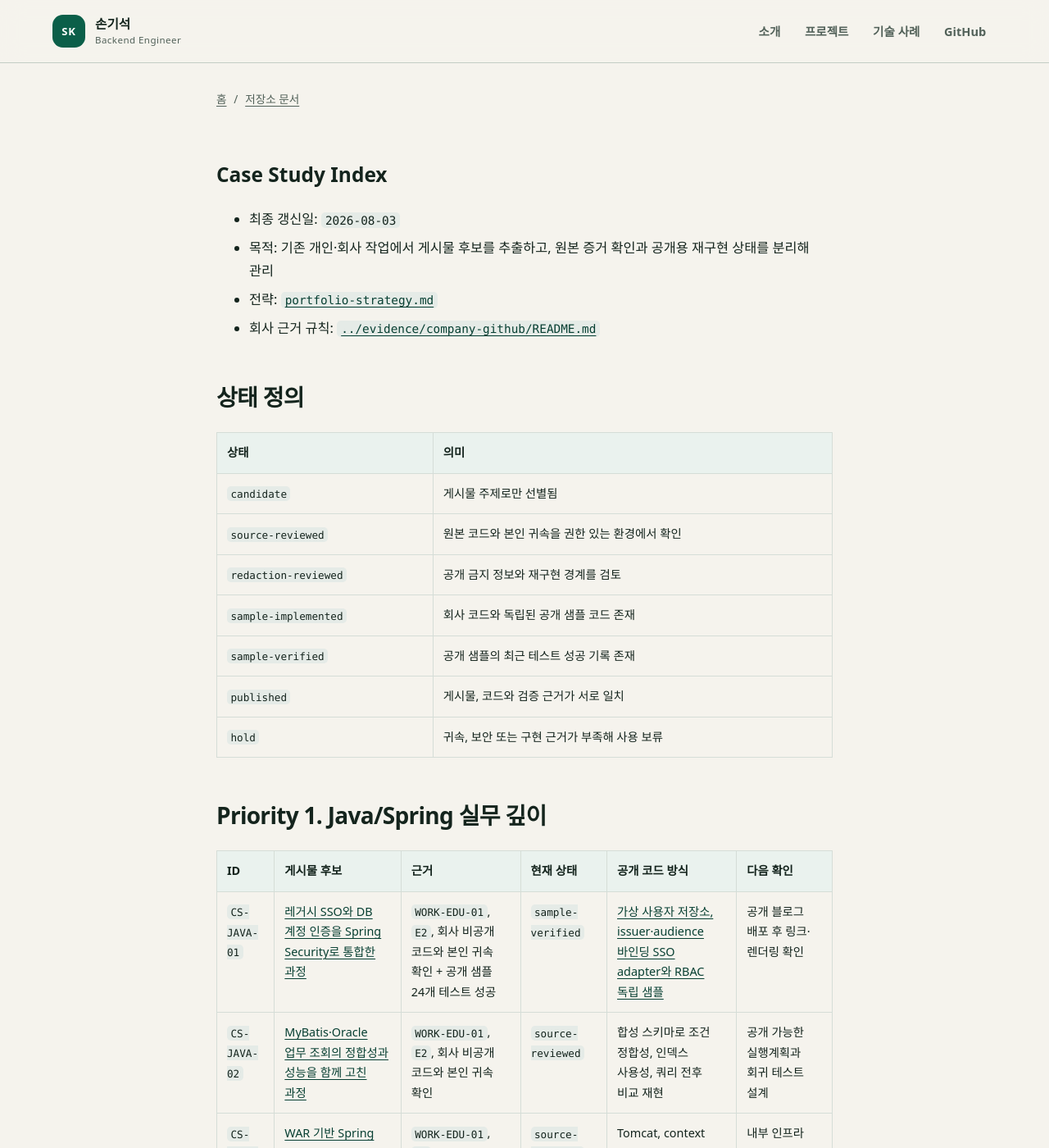
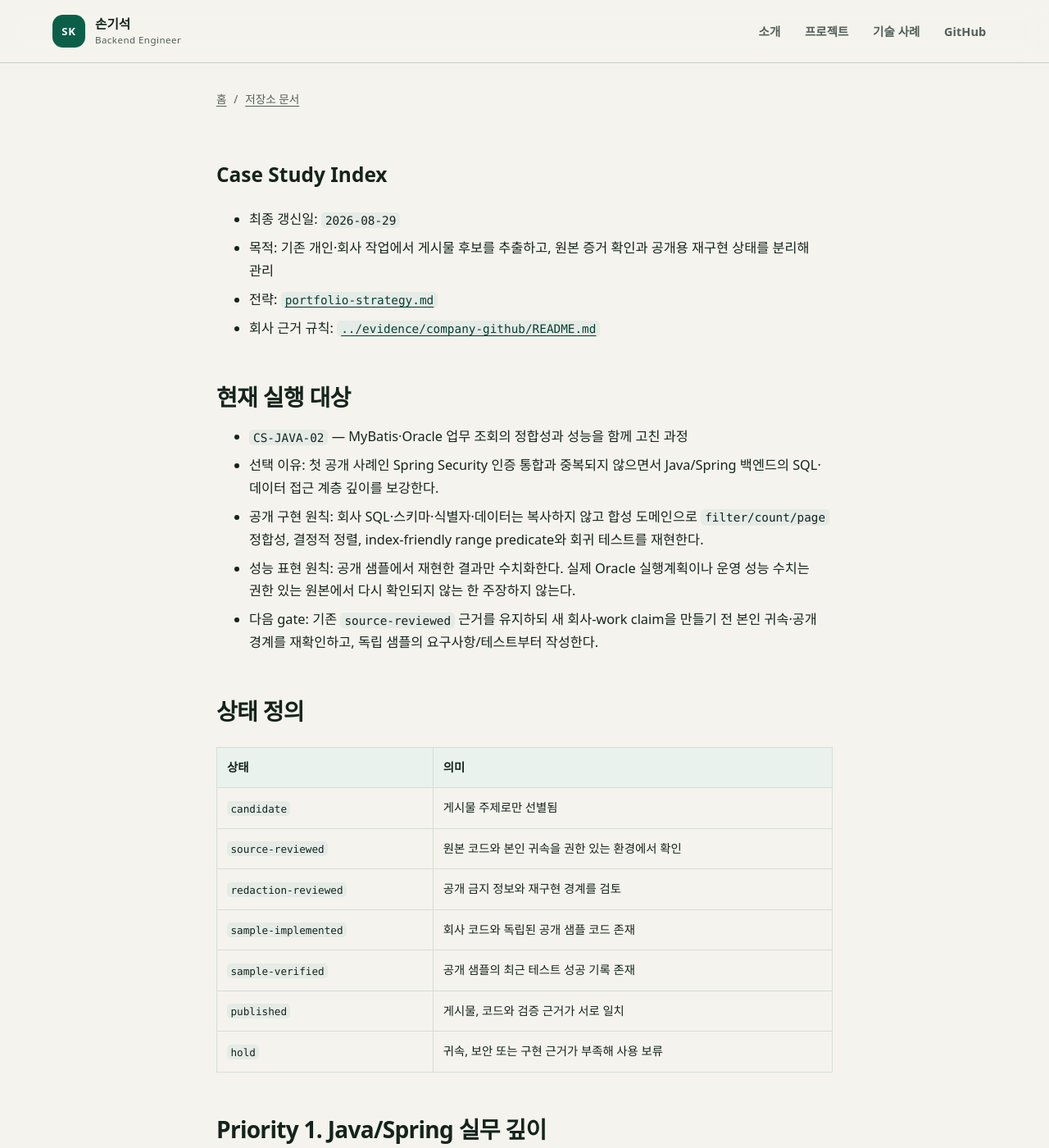
Before and after one commit to son1004007/engineering-career-portfolio, a Jekyll site: the page built from 03_portfolio/case-study-index.md, in a window 1280 px wide and 1400 px high. Shown: the whole window at 82% size. Built offline with Jekyll 4.4.1, drawn with Linux system fonts in a browser that asks for light colours; our own code applies the rules of GitHub Pages for plain Markdown files; some of the changed text lies outside the part shown.

Commit message:
docs: select next Java Spring case study

```diff
--- a/03_portfolio/case-study-index.md
+++ b/03_portfolio/case-study-index.md
@@ -1,9 +1,17 @@
 # Case Study Index
 
-- 최종 갱신일: `2026-08-03`
+- 최종 갱신일: `2026-08-29`
 - 목적: 기존 개인·회사 작업에서 게시물 후보를 추출하고, 원본 증거 확인과 공개용 재구현 상태를 분리해 관리
 - 전략: [`portfolio-strategy.md`](portfolio-strategy.md)
 - 회사 근거 규칙: [`../evidence/company-github/README.md`](../evidence/company-github/README.md)
+
+## 현재 실행 대상
+
+- `CS-JAVA-02` — MyBatis·Oracle 업무 조회의 정합성과 성능을 함께 고친 과정
+- 선택 이유: 첫 공개 사례인 Spring Security 인증 통합과 중복되지 않으면서 Java/Spring 백엔드의 SQL·데이터 접근 계층 깊이를 보강한다.
+- 공개 구현 원칙: 회사 SQL·스키마·식별자·데이터는 복사하지 않고 합성 도메인으로 `filter/count/page` 정합성, 결정적 정렬, index-friendly range predicate와 회귀 테스트를 재현한다.
+- 성능 표현 원칙: 공개 샘플에서 재현한 결과만 수치화한다. 실제 Oracle 실행계획이나 운영 성능 수치는 권한 있는 원본에서 다시 확인되지 않는 한 주장하지 않는다.
+- 다음 gate: 기존 `source-reviewed` 근거를 유지하되 새 회사-work claim을 만들기 전 본인 귀속·공개 경계를 재확인하고, 독립 샘플의 요구사항/테스트부터 작성한다.
 
 ## 상태 정의
 
@@ -22,7 +30,7 @@
 | ID | 게시물 후보 | 근거 | 현재 상태 | 공개 코드 방식 | 다음 확인 |
 |---|---|---|---|---|---|
 | `CS-JAVA-01` | [레거시 SSO와 DB 계정 인증을 Spring Security로 통합한 과정](case-studies/spring-security-auth-bridge.md) | `WORK-EDU-01`, `E2`, 회사 비공개 코드와 본인 귀속 확인 + 공개 샘플 24개 테스트 성공 | `sample-verified` | [가상 사용자 저장소, issuer·audience 바인딩 SSO adapter와 RBAC 독립 샘플](../02_projects/case-study-samples/spring-security-auth-bridge/README.md) | 공개 블로그 배포 후 링크·렌더링 확인 |
-| `CS-JAVA-02` | [MyBatis·Oracle 업무 조회의 정합성과 성능을 함께 고친 과정](case-studies/mybatis-query-correctness.md) | `WORK-EDU-01`, `E2`, 회사 비공개 코드와 본인 귀속 확인 | `source-reviewed` | 합성 스키마로 조건 정합성, 인덱스 사용성, 쿼리 전후 비교 재현 | 공개 가능한 실행계획과 회귀 테스트 설계 |
+| `CS-JAVA-02` | [MyBatis·Oracle 업무 조회의 정합성과 성능을 함께 고친 과정](case-studies/mybatis-query-correctness.md) | `WORK-EDU-01`, `E2`, 회사 비공개 코드와 본인 귀속 확인 | `source-reviewed`, **active** | 합성 스키마로 조건 정합성, 인덱스 친화 범위 조건, count/page 일치와 쿼리 전후 구조 재현 | 독립 요구사항·회귀 테스트 작성 후 공개 샘플 구현; Oracle 고유 성능 수치는 별도 검증 전 사용 금지 |
 | `CS-JAVA-03` | [WAR 기반 Spring MVC/JSP 서비스를 환경 독립적으로 배포한 과정](case-studies/war-deployment-portability.md) | `WORK-EDU-01`, `E2`, 회사 비공개 코드와 본인 귀속 확인 | `source-reviewed` | Tomcat, context path, profile, health와 rollback을 포함한 독립 샘플 | 내부 인프라 제거 후 배포·경로 회귀 시나리오 작성 |
 | `CS-JAVA-04` | Java 업무 화면과 Python 분석 결과 재적재를 연결한 데이터 서비스 | `WORK-DATA-01`, `E2`, `implemented` | `candidate` | 가상 분석 결과와 DB를 사용하는 Java/Python 연계 샘플 | 개인 기여 코드, 트랜잭션 경계와 운영 반영 범위 재확인 |
 | `CS-JAVA-11` | [Java/Spring 통계 품질 분석 화면에서 CSV·Excel 데이터와 Xbar-R 시각화를 연결한 과정](case-studies/statistical-analysis-ui.md) | `WORK-DATA-03`, `E2`, 추가 업무 계정 소유와 비공개 코드 일부 기여 확인 | `source-reviewed` | 합성 측정값과 공개 수식으로 업로드·집계·차트 흐름을 독립 구현 | 직접 기여 범위를 화면·데이터 처리 단위로 제한하고 통계 정확도 테스트 설계 |
```
